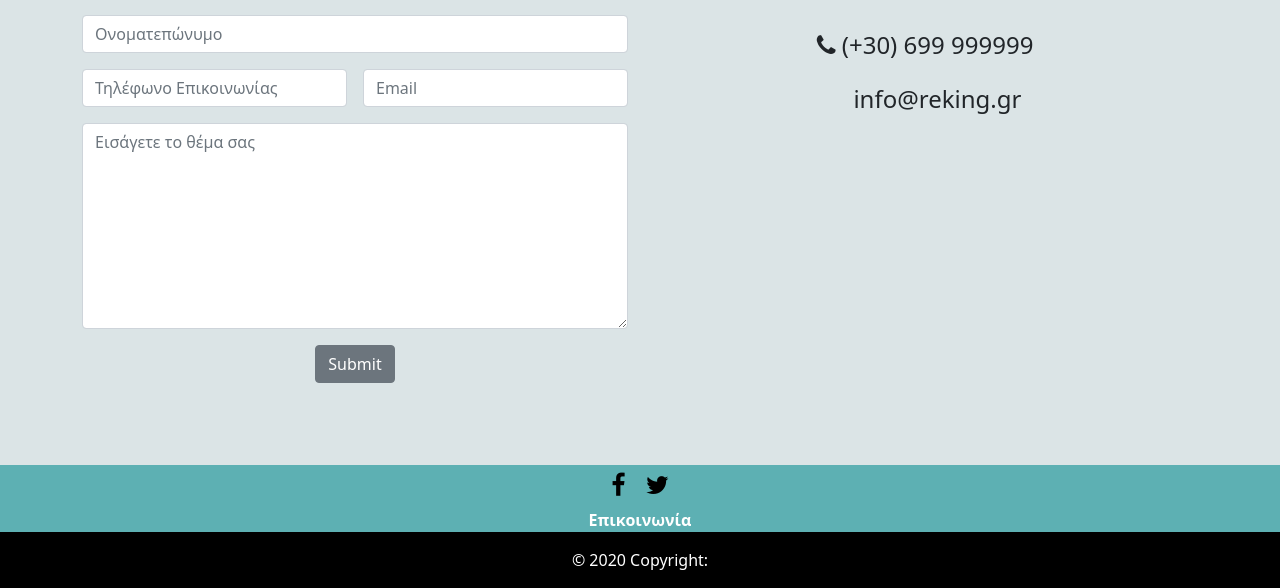
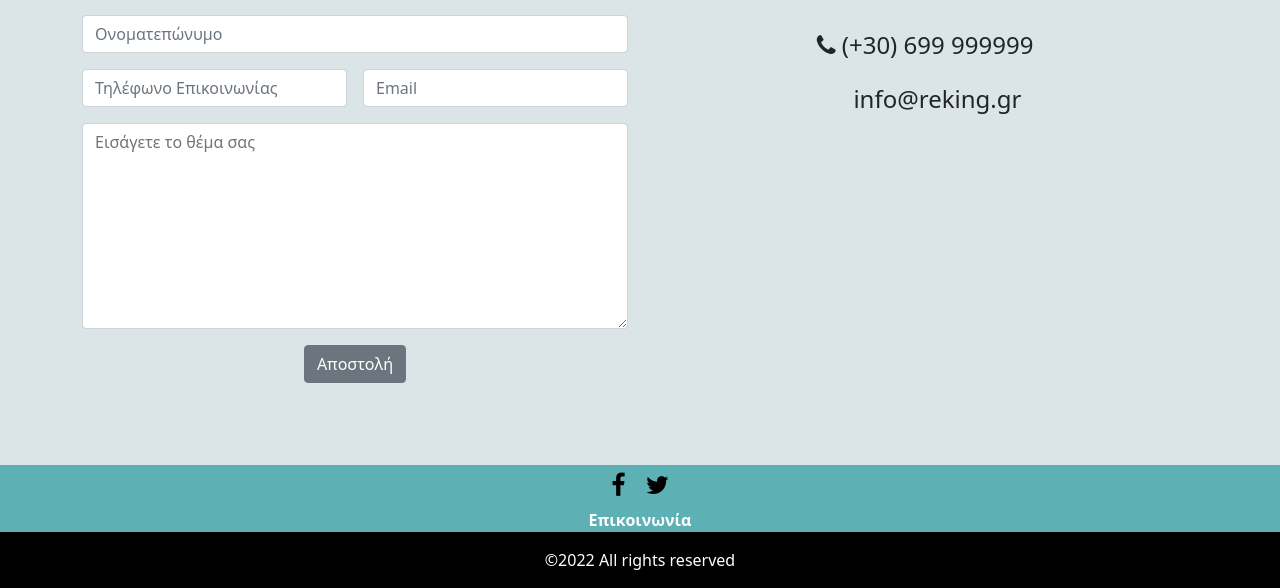
Before and after one commit to LenaKiamou/ReKing, a Django app: page /contact in a window 1280 px wide. Shown: the part 212-800 px from the top of the page. Run offline with Django 4.2, Linux system fonts and the light colour scheme.

Commit message:
templates final check

```diff
--- a/ReKing/Real_Estate/templates/Real_Estate/contact.html
+++ b/ReKing/Real_Estate/templates/Real_Estate/contact.html
@@ -26,7 +26,7 @@
                 <textarea class="form-control" rows="8" placeholder="Εισάγετε το θέμα σας" name="message"></textarea>
             </div>
             <div class="col-12">
-            <button type="submit" class="btn btn-secondary mb-5">Submit</button>
+            <button type="submit" class="btn btn-secondary mb-5">Αποστολή</button>
             </div>
         </form>
         </div>
--- a/ReKing/Real_Estate/templates/Real_Estate/houses_list.html
+++ b/ReKing/Real_Estate/templates/Real_Estate/houses_list.html
@@ -12,7 +12,6 @@
   </div>
   <div class="collapse" id="collapseExample">
     <div class="card card-body">
-
       <form action="{% url 'search' %}" method="POST" class="row g-3">
           {% csrf_token %}
         <div class="form-floating mb-3 col-md-4">
@@ -53,7 +52,6 @@
       </form>
     </div>
   </div>
-</div>
 {% endif %}
 
 <div class="container my-4">
@@ -71,6 +69,10 @@
         </div>
       </div>
     </div>
+    {% empty %}
+      <div class="container justify-content-center">
+          <h1 class="text-center mt-5" style="color: rgb(206, 47, 47);text-shadow: 3px 3px rgb(214, 207, 207);"><b>Δεν βρέθηκαν ακίνητα</b></h1>
+      </div>
     {% endfor %}
   </div>
 </div>
--- a/ReKing/Real_Estate/templates/Real_Estate/index.html
+++ b/ReKing/Real_Estate/templates/Real_Estate/index.html
@@ -17,7 +17,7 @@
             <div class="form-floating mb-3 col-md-4">
               <div class="input-group">
                 <select class="form-select" aria-label="Default select example" name="type">
-                    <option selected disabled>Open this select menu</option>
+                    <option selected disabled>Τύπος ακινήτου..</option>
                     {% for choice in choices %}
                     <option value="{{ choice.0 }}">{{ choice.1 }}</option>
                     {% endfor %}
@@ -73,6 +73,7 @@
       </button>
     </div>
   </div>
+</div>
 <br>
 {% endblock %}
 
--- a/ReKing/Real_Estate/templates/Real_Estate/layout.html
+++ b/ReKing/Real_Estate/templates/Real_Estate/layout.html
@@ -6,13 +6,14 @@
     <meta charset="UTF-8">
     <meta http-equiv="X-UA-Compatible" content="IE=edge">
     <meta name="viewport" content="width=device-width, initial-scale=1.0">
-    <title>King Estate</title>
+    <title>REKING</title>
     <link href="{% static '/style.css' %}" rel="stylesheet">
     <link href="https://cdn.jsdelivr.net/npm/bootstrap@5.1.3/dist/css/bootstrap.min.css" rel="stylesheet" integrity="sha384-1BmE4kWBq78iYhFldvKuhfTAU6auU8tT94WrHftjDbrCEXSU1oBoqyl2QvZ6jIW3" crossorigin="anonymous">
     <link rel="stylesheet" href="https://cdnjs.cloudflare.com/ajax/libs/font-awesome/4.7.0/css/font-awesome.min.css">
     <link href="https://fonts.googleapis.com/icon?family=Material+Icons" rel="stylesheet">
     <link rel="stylesheet" href="https://cdnjs.cloudflare.com/ajax/libs/font-awesome/4.7.0/css/font-awesome.min.css">
   </head>
+
   <body style="background-color: rgb(219, 228, 230);">
     <script src="https://cdn.jsdelivr.net/npm/bootstrap@5.1.3/dist/js/bootstrap.bundle.min.js" integrity="sha384-ka7Sk0Gln4gmtz2MlQnikT1wXgYsOg+OMhuP+IlRH9sENBO0LRn5q+8nbTov4+1p" crossorigin="anonymous"></script>
     <div id="page-container">
@@ -37,29 +38,24 @@
             </div>
           </div>
         </nav>
+
     {% block body %}
     {% endblock %}
       </div>
-  <footer id="footerr" class="text-center text-white" style="background-color: rgb(93, 176, 179);;">
 
-
-
+      <footer id="footerr" class="text-center text-white" style="background-color: rgb(93, 176, 179);">
         <div class="container p-2 pb-0">
           <section class="mb-2">
           <a href="#"><i class="fa fa-facebook-f me-3" style="font-size:25px;color: black;"></i></i></a>
           <a href="#"><i class="fa fa-twitter" style="font-size:25px;color: black;"></i></a>
           </section>
         </div>
+        <a href="{% url 'contact' %}" style="color: white; text-decoration: none;"><b>Επικοινωνία</b></a>
+        <div class="text-center p-3" style="background-color: black;">
+          &copy;2022 All rights reserved
+        </div>
+      </footer>
 
-    <a href="{% url 'contact' %}" style="color: white; text-decoration: none;"><b>Επικοινωνία</b></a>
-
-    <div class="text-center p-3" style="background-color: black;">
-      © 2020 Copyright:
     </div>
-
-  </footer>
-</footer>
-</div>
-
   </body>
 </html>
```
Also changed, not shown: ReKing/Real_Estate/templates/Real_Estate/house.html (+8 -91 lines). Lines whose indentation alone changed are shown as unchanged.
